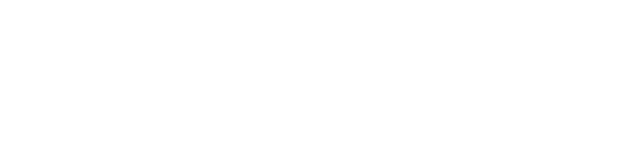
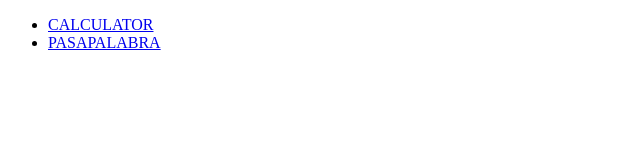
Before and after one commit to albertdc1984/202201-W2CH3-albert-dominguez, a website: page index.html in a window 1280 px wide. Shown: the whole page, without its empty margins (0-640 px from the left). Drawn offline with Linux system fonts and the light colour scheme.

Commit message:
Added links to the index.html

```diff
--- a/index.html
+++ b/index.html
@@ -4,7 +4,12 @@
     <meta charset="UTF-8" />
     <link rel="shortcut icon" href="favicon.ico" type="image/x-icon" />
     <meta name="viewport" content="width=device-width, initial-scale=1.0" />
-    <title>Document</title>
+    <title>Albert DC's precourse</title>
   </head>
-  <body></body>
+  <body>
+    <ul>
+      <li><a href="/Projects/calculator-html/index.html">CALCULATOR</a></li>
+      <li><a href="/Projects/pasapalabra-html/index.html">PASAPALABRA</a></li>
+    </ul>
+  </body>
 </html>
```
